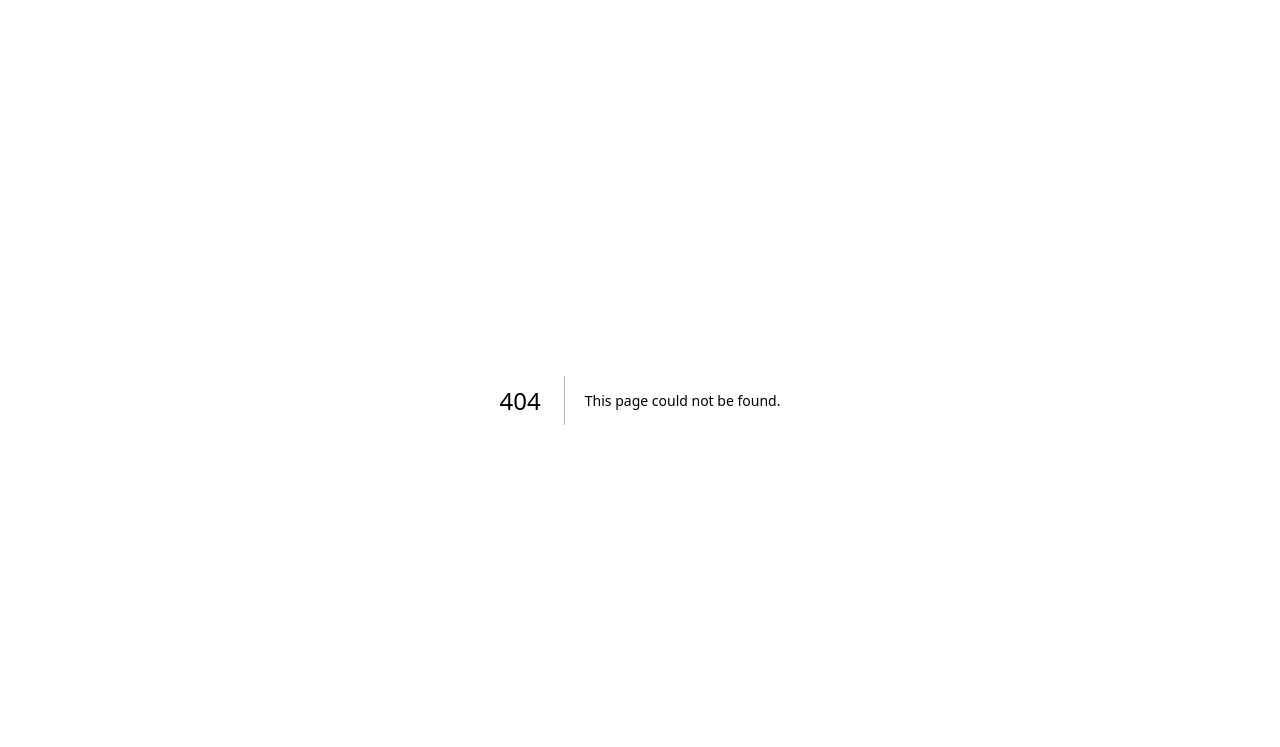
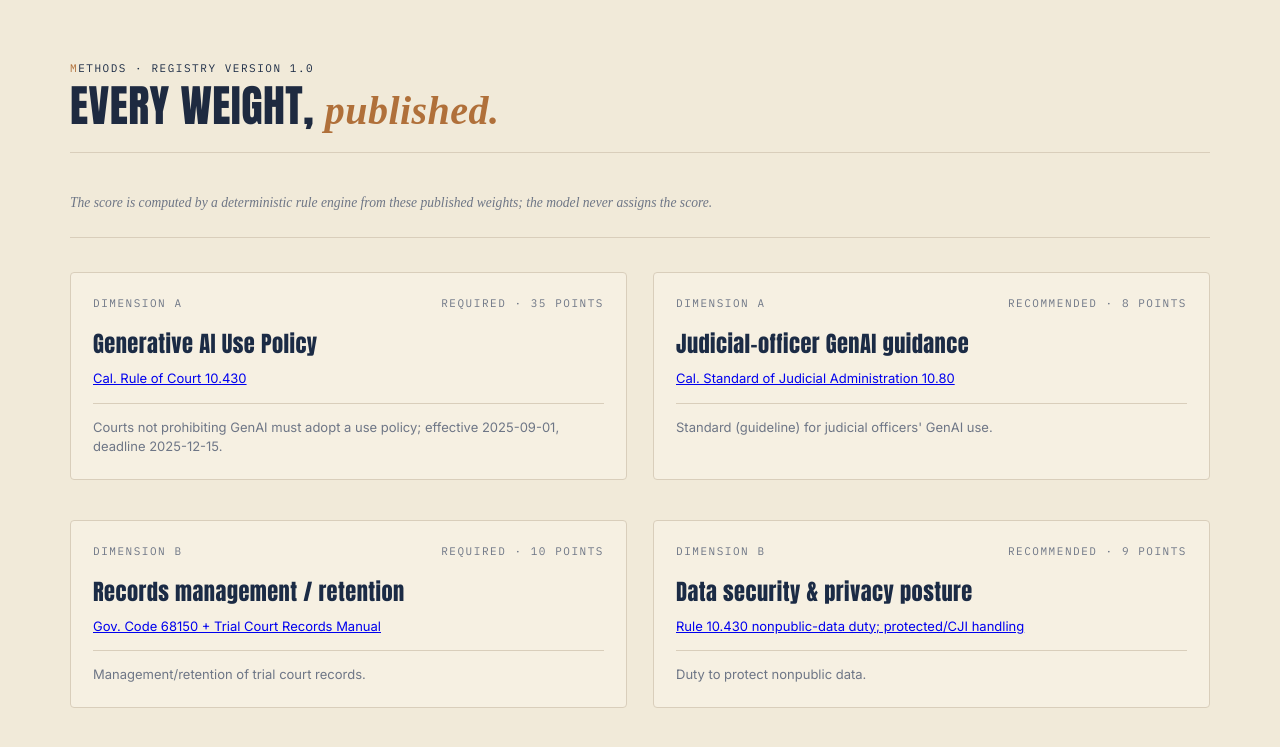
Before and after one commit to earlgreyhot1701D/verity-lex, a Next.js app: page /methods in a window 1280 px wide. Before the commit this address had no page. Shown: the top 747 px of the page. Built offline with nearby package versions, Linux system fonts and the light colour scheme; a web font is replaced by a local one.

Commit message:
Publish scoring methods page

```diff
--- /dev/null
+++ b/app/methods/page.tsx
@@ -0,0 +1,43 @@
+/** Publishes the complete deterministic scoring registry and its legal authorities. */
+
+import registry from "@/data/registry.v1.json";
+import styles from "@/styles/readiness-register.module.css";
+
+export default function MethodsPage() {
+  return (
+    <main className={styles.wrap}>
+      <section className={styles.surface} aria-labelledby="methods-title">
+        <p className={`${styles.sectionMark} ${styles.mono}`}>
+          METHODS · REGISTRY VERSION {registry.version}
+        </p>
+        <h2 id="methods-title">
+          EVERY WEIGHT, <span className={styles.serifItalic}>published.</span>
+        </h2>
+        <div className={styles.scoreMeter}>
+          <p className={styles.scoreCaption}>
+            The score is computed by a deterministic rule engine from these published
+            weights; the model never assigns the score.
+          </p>
+        </div>
+
+        <div className={styles.findings}>
+          {registry.artifacts.map((artifact) => (
+            <article className={styles.findingCard} key={artifact.id}>
+              <div className={`${styles.findingTop} ${styles.mono}`}>
+                <span>DIMENSION {artifact.dimension}</span>
+                <span>
+                  {artifact.tier === "required" ? "Required" : "Recommended"} · {artifact.weight} points
+                </span>
+              </div>
+              <h4>{artifact.name}</h4>
+              <p className={styles.findingText}>
+                <a href={artifact.authority.url}>{artifact.authority.name}</a>
+              </p>
+              <p className={styles.findingNote}>{artifact.authority.citation}</p>
+            </article>
+          ))}
+        </div>
+      </section>
+    </main>
+  );
+}
--- a/components/SurfaceAct.tsx
+++ b/components/SurfaceAct.tsx
@@ -74,6 +74,7 @@ export function SurfaceAct({ scan, findings, score }: SurfaceActProps) {
             Computed by the rule engine, not the model. Weights are published.
             Recompute it yourself.
           </p>
+          <a className={`${styles.scoreCaption} ${styles.mono}`} href="/methods">Methods · every weight published</a>
           <AuditDownload scan={scan} />
         </div>
 
```
Also changed, not shown: 1 other file (tests, documents, lock files or other folders).
